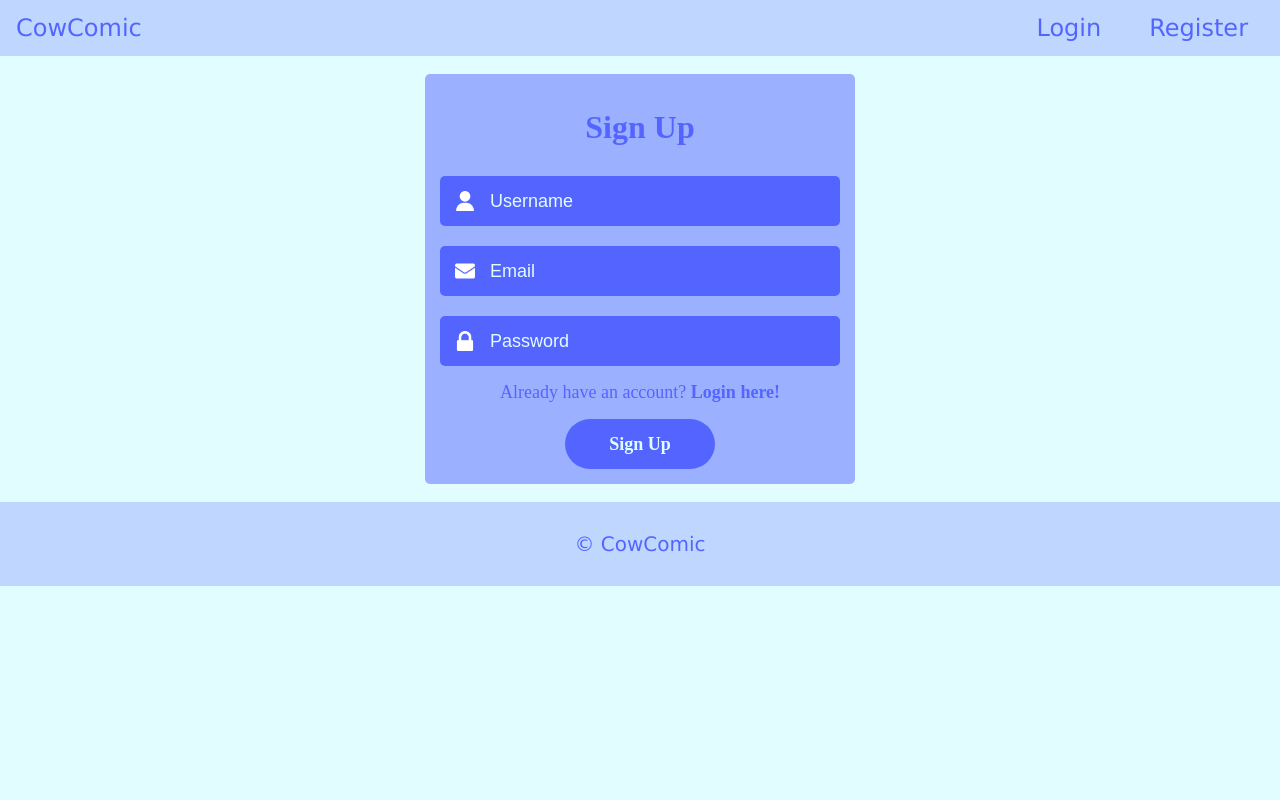
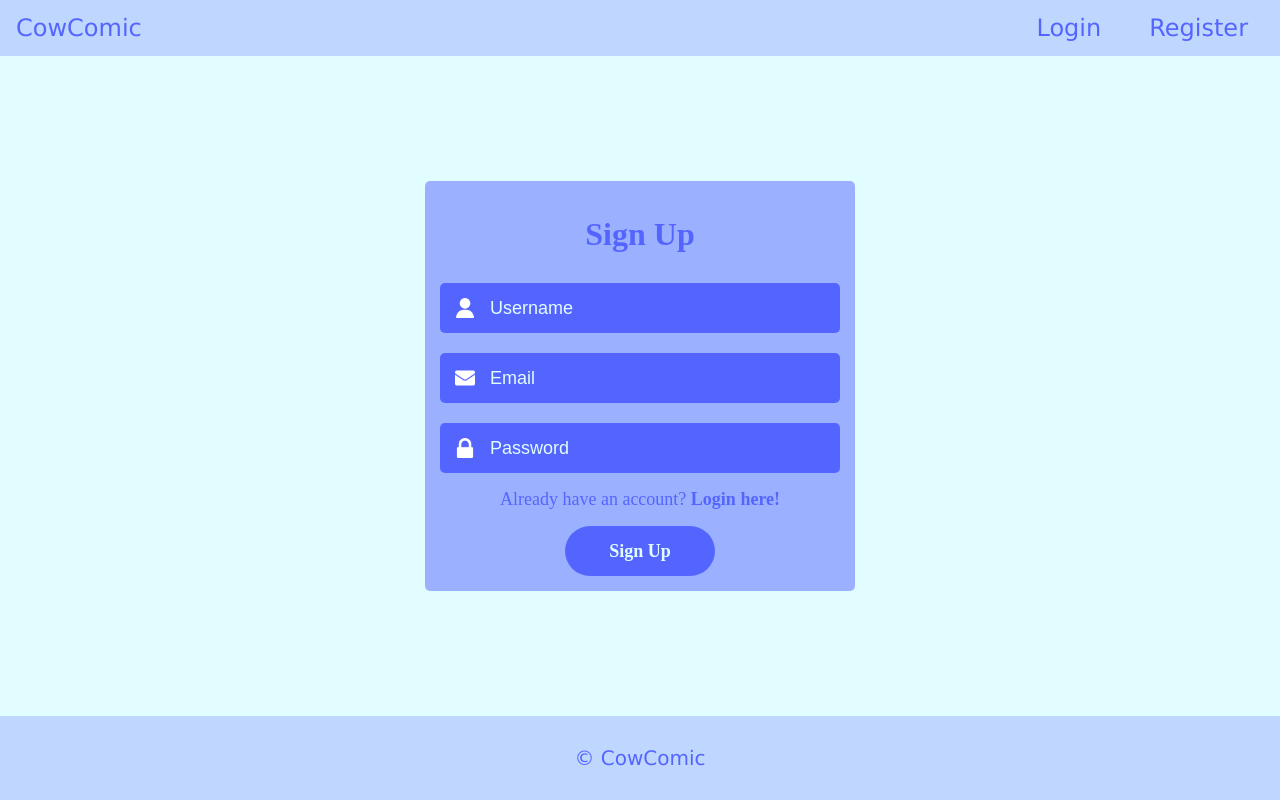
Before and after one commit to DDeraJJ-Deluxe/CowComic, a React (Vite) app in the folder my-book-rec/: page /#/register in a window 1280 px wide. Built offline with nearby package versions, Linux system fonts and the light colour scheme; no server answers.

Commit message:
fixed footer issue, updated save book btn ui

```diff
--- a/my-book-rec/src/css/home.css
+++ b/my-book-rec/src/css/home.css
@@ -4,7 +4,6 @@
   flex-direction: column;
   align-items: center; /* Center horizontally */
   justify-content: center; /* Center vertically */
-  height: 180vh; /* Full height of the viewport */
   padding: 20px;
   box-sizing: border-box;
 }
--- a/my-book-rec/src/css/loginhome.css
+++ b/my-book-rec/src/css/loginhome.css
@@ -0,0 +1,32 @@
+/* colors: #5465FF #788BFF #9BB1FF #BFD7FF #E2FDFF */
+.save-btn-container {
+   display: flex;
+   justify-content: center;
+   align-items: center;
+   width: 100%;
+}
+
+#save-btn {
+   display: flex;
+   justify-content: center;
+   align-items: center;
+   width: 150px;
+   height: 50px;
+   background-color: #788BFF;
+   color: #E2FDFF;
+   font-size: 18px;
+   font-weight: bold;
+   cursor: pointer;
+   border: 2px solid #5465FF;
+   margin: 16px;
+   border-radius: 50px;
+   font-size: 18px;
+   font-weight: bold;
+   cursor: pointer;
+}
+
+#save-btn:hover {
+   background-color: #BFD7FF;
+   color: #5465FF;
+   border: 2px solid #5465FF;
+}
--- a/my-book-rec/src/css/main.css
+++ b/my-book-rec/src/css/main.css
@@ -1,12 +1,22 @@
 /* colors: #5465FF #788BFF #9BB1FF #BFD7FF #E2FDFF */
 
-body {
+html, body {
   background-color: #E2FDFF;
   margin: 0;
+  padding: 0;
+  height: 100%;
+  display: flex;
+  flex-direction: column;
  }
 
+ #root {
+  display: flex;
+  flex-direction: column;
+  min-height: 100vh; /* Makes the main container fill the viewport height */
+}
+
  main {
-  flex-grow: 1;
+  flex: 1;
   display: flex;
   justify-content: center;
   align-items: center;
@@ -75,7 +85,7 @@ body {
   color: #5465FF;
   font-size: 20px;
   font-family: Verdana;
-  position: sticky;
+  position: relative;
   bottom: 0;
   width: 100%;
   display: flex;
--- a/my-book-rec/src/css/savedbooks.css
+++ b/my-book-rec/src/css/savedbooks.css
@@ -0,0 +1,5 @@
+.saved-books {
+   flex: 1;
+   display: flex;
+   flex-direction: column;
+ }
--- a/my-book-rec/src/pages/LoginHome.jsx
+++ b/my-book-rec/src/pages/LoginHome.jsx
@@ -41,7 +41,9 @@ function LoginHome() {
    return (
       <>
          <Survey />
-         <button id="save-btn" onClick={handleSaveBook}>Save Book</button>
+            <div className="save-btn-container">
+               <button id="save-btn" onClick={handleSaveBook}>Save Book</button>
+            </div>
       </>
    )
 }
```
